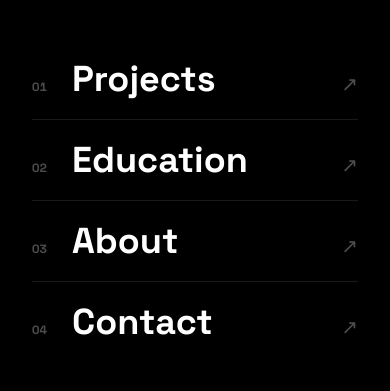
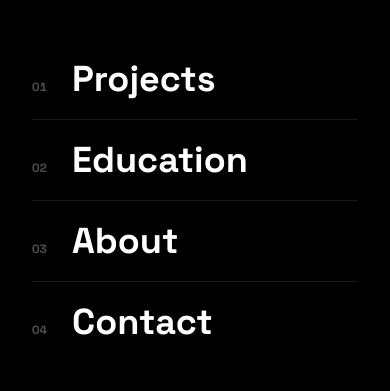
Before and after one commit to mal49/miniature-octo-enigma, a Next.js app: page / in a window 390 px wide. Both pictures are taken after a click on the button "Open menu". Shown: the part 226-617 px from the top of the page. Built offline with nearby package versions, Linux system fonts and the light colour scheme.

Commit message:
feat: replace arrow icon with ArrowUpRight component in navigation links

```diff
--- a/components/nav.tsx
+++ b/components/nav.tsx
@@ -133,9 +133,7 @@ export function Nav() {
                   <span className="text-4xl font-black text-white group-hover:translate-x-2 transition-transform duration-200 inline-block">
                     {link.label}
                   </span>
-                  <span className="ml-auto text-white/30 group-hover:text-white transition-colors text-xl shrink-0">
-                    ↗
-                  </span>
+                  <ArrowUpRight />
                 </motion.a>
               ))}
             </nav>
```
